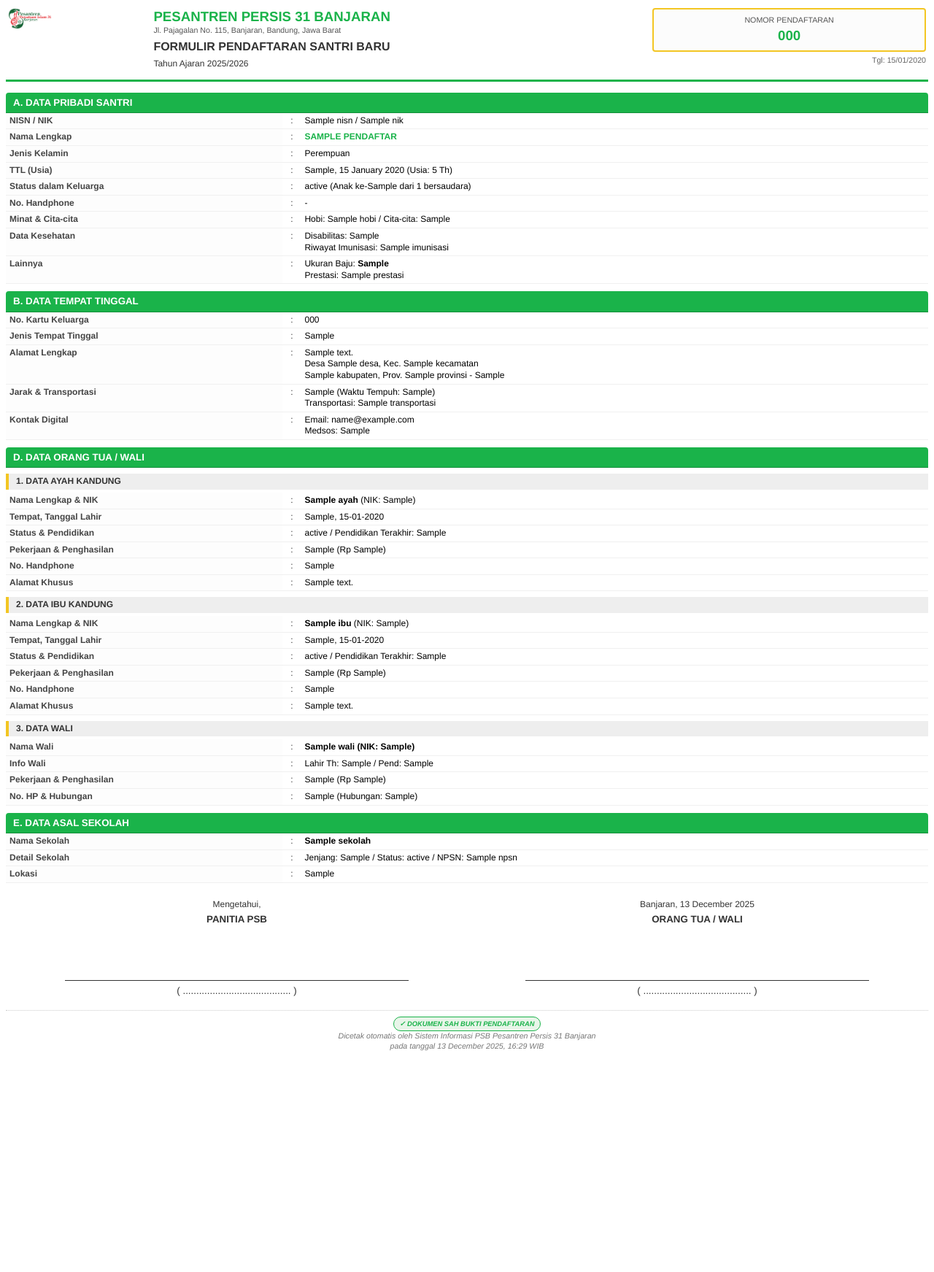
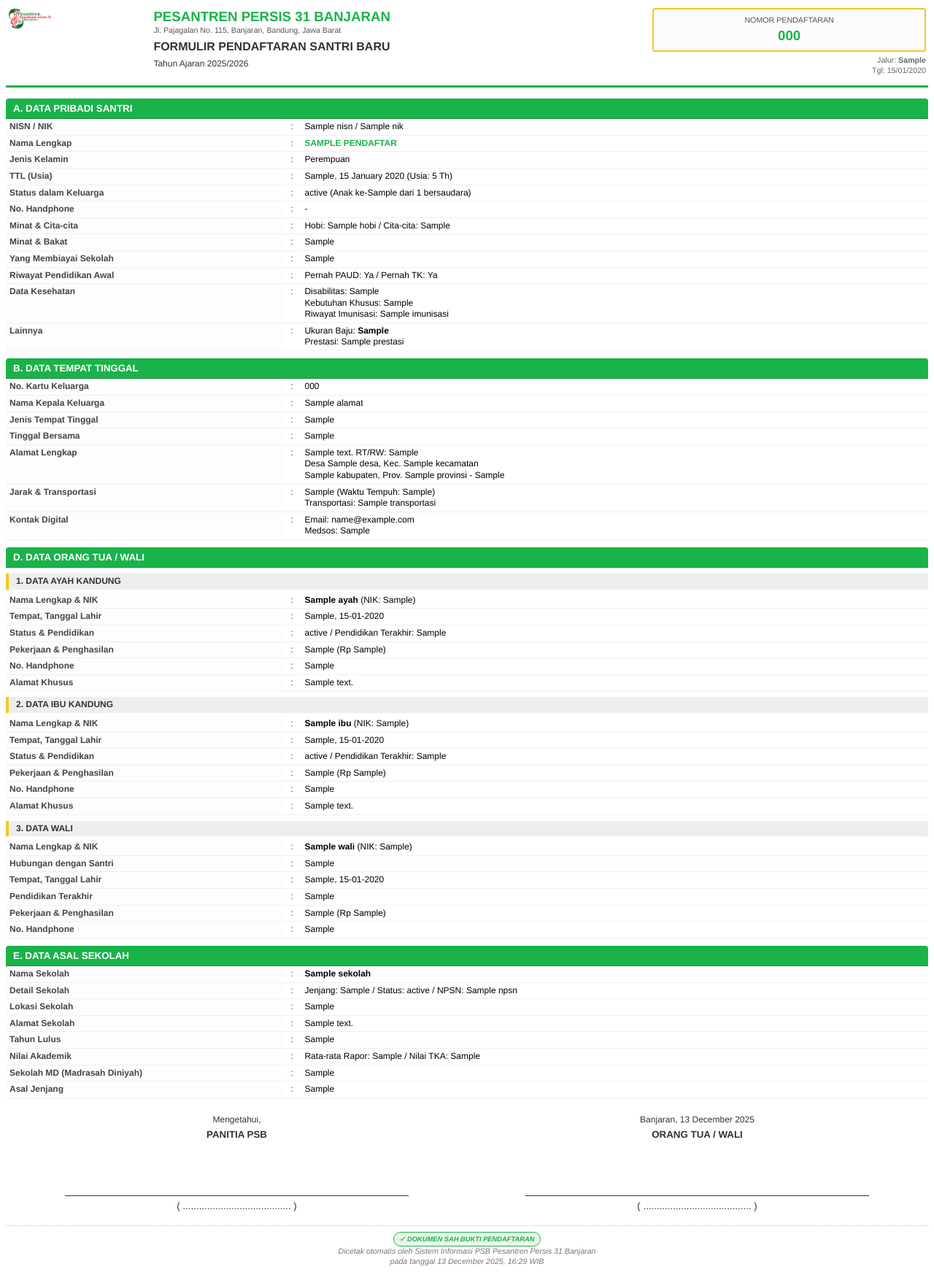
Before and after one commit to yoezron/webpsb, a CodeIgniter 4 app: the page made by app/Views/pendaftaran/pdf_lengkap_template.php in a window 1280 px wide. Shown: the whole page at 73% size. Before the commit the page ends 1440 px from the top, so only its background shows below. Run offline with PHP 8.4 and a stand-in for CodeIgniter, Linux system fonts and the light colour scheme; the template is opened without the code that fills it: most values are stand-ins (such as "Sample title", 1, 10 or a date in 2020); some libraries are stand-ins or nearby versions.

Commit message:
feat: Complete PDF template with all available data fields
- Add pendaftar fields: minat_bakat, yang_membiayai_sekolah, pernah_paud, pernah_tk, kebutuhan_khusus
- Add alamat fields: nama_kepala_keluarga, rt_rw, tinggal_bersama
- Update wali section: tempat_lahir_wali, tanggal_lahir_wali, improved formatting
- Add sekolah fields: alamat_sekolah, tahun_lulus, rata_rata_rapor, nilai_tka, sekolah_md, asal_jenjang
- Add jalur_pendaftaran to header section

```diff
--- a/app/Views/pendaftaran/pdf_lengkap_template.php
+++ b/app/Views/pendaftaran/pdf_lengkap_template.php
@@ -252,6 +252,7 @@
                     <span class="reg-number"><?= esc($pendaftar['nomor_pendaftaran']) ?></span>
                 </div>
                 <div style="font-size: 8pt; margin-top: 5px; color: #666;">
+                    Jalur: <strong><?= esc($pendaftar['jalur_pendaftaran'] ?? '-') ?></strong><br>
                     Tgl: <?= date('d/m/Y', strtotime($pendaftar['tanggal_daftar'])) ?>
                 </div>
             </td>
@@ -303,10 +304,29 @@
                 <td class="td-value">Hobi: <?= esc($pendaftar['hobi'] ?? '-') ?> / Cita-cita: <?= esc($pendaftar['cita_cita'] ?? '-') ?></td>
             </tr>
             <tr>
+                <td class="td-label">Minat & Bakat</td>
+                <td class="td-sep">:</td>
+                <td class="td-value"><?= esc($pendaftar['minat_bakat'] ?: '-') ?></td>
+            </tr>
+            <tr>
+                <td class="td-label">Yang Membiayai Sekolah</td>
+                <td class="td-sep">:</td>
+                <td class="td-value"><?= esc($pendaftar['yang_membiayai_sekolah'] ?? '-') ?></td>
+            </tr>
+            <tr>
+                <td class="td-label">Riwayat Pendidikan Awal</td>
+                <td class="td-sep">:</td>
+                <td class="td-value">
+                    Pernah PAUD: <?= !empty($pendaftar['pernah_paud']) ? 'Ya' : 'Tidak' ?> /
+                    Pernah TK: <?= !empty($pendaftar['pernah_tk']) ? 'Ya' : 'Tidak' ?>
+                </td>
+            </tr>
+            <tr>
                 <td class="td-label">Data Kesehatan</td>
                 <td class="td-sep">:</td>
                 <td class="td-value">
                     Disabilitas: <?= esc($pendaftar['kebutuhan_disabilitas'] ?: 'Tidak ada') ?> <br>
+                    Kebutuhan Khusus: <?= esc($pendaftar['kebutuhan_khusus'] ?: 'Tidak ada') ?> <br>
                     Riwayat Imunisasi: <?= esc($pendaftar['imunisasi'] ?: '-') ?>
                 </td>
             </tr>
@@ -331,15 +351,26 @@
                     <td class="td-value"><?= esc($alamat['nomor_kk'] ?? '-') ?></td>
                 </tr>
                 <tr>
+                    <td class="td-label">Nama Kepala Keluarga</td>
+                    <td class="td-sep">:</td>
+                    <td class="td-value"><?= esc($alamat['nama_kepala_keluarga'] ?? '-') ?></td>
+                </tr>
+                <tr>
                     <td class="td-label">Jenis Tempat Tinggal</td>
                     <td class="td-sep">:</td>
                     <td class="td-value"><?= esc($alamat['jenis_tempat_tinggal'] ?? '-') ?></td>
                 </tr>
                 <tr>
+                    <td class="td-label">Tinggal Bersama</td>
+                    <td class="td-sep">:</td>
+                    <td class="td-value"><?= esc($alamat['tinggal_bersama'] ?? '-') ?></td>
+                </tr>
+                <tr>
                     <td class="td-label">Alamat Lengkap</td>
                     <td class="td-sep">:</td>
                     <td class="td-value">
-                        <?= esc($alamat['alamat'] ?? '-') ?><br>
+                        <?= esc($alamat['alamat'] ?? '-') ?>
+                        <?= !empty($alamat['rt_rw']) ? ' RT/RW: ' . esc($alamat['rt_rw']) : '' ?><br>
                         Desa <?= esc($alamat['desa'] ?? '-') ?>, Kec. <?= esc($alamat['kecamatan'] ?? '-') ?><br>
                         <?= esc($alamat['kabupaten'] ?? '-') ?>, Prov. <?= esc($alamat['provinsi'] ?? '-') ?>
                         <?= !empty($alamat['kode_pos']) ? ' - ' . esc($alamat['kode_pos']) : '' ?>
@@ -479,16 +510,26 @@
             <div class="sub-header">3. DATA WALI</div>
             <table class="table-data">
                 <tr>
-                    <td class="td-label">Nama Wali</td>
+                    <td class="td-label">Nama Lengkap & NIK</td>
                     <td class="td-sep">:</td>
-                    <td class="td-value text-bold"><?= esc($wali['nama_wali']) ?> (NIK: <?= esc($wali['nik_wali'] ?? '-') ?>)</td>
+                    <td class="td-value text-bold"><?= esc($wali['nama_wali']) ?> <span style="font-weight:normal">(NIK: <?= esc($wali['nik_wali'] ?? '-') ?>)</span></td>
                 </tr>
                 <tr>
-                    <td class="td-label">Info Wali</td>
+                    <td class="td-label">Hubungan dengan Santri</td>
+                    <td class="td-sep">:</td>
+                    <td class="td-value"><?= esc($wali['hubungan_wali'] ?? '-') ?></td>
+                </tr>
+                <tr>
+                    <td class="td-label">Tempat, Tanggal Lahir</td>
                     <td class="td-sep">:</td>
                     <td class="td-value">
-                        Lahir Th: <?= esc($wali['tahun_lahir_wali'] ?? '-') ?> / Pend: <?= esc($wali['pendidikan_wali'] ?? '-') ?>
+                        <?= esc($wali['tempat_lahir_wali'] ?? '-') ?>, <?= !empty($wali['tanggal_lahir_wali']) ? date('d-m-Y', strtotime($wali['tanggal_lahir_wali'])) : '-' ?>
                     </td>
+                </tr>
+                <tr>
+                    <td class="td-label">Pendidikan Terakhir</td>
+                    <td class="td-sep">:</td>
+                    <td class="td-value"><?= esc($wali['pendidikan_wali'] ?? '-') ?></td>
                 </tr>
                 <tr>
                     <td class="td-label">Pekerjaan & Penghasilan</td>
@@ -498,9 +539,9 @@
                     </td>
                 </tr>
                 <tr>
-                    <td class="td-label">No. HP & Hubungan</td>
+                    <td class="td-label">No. Handphone</td>
                     <td class="td-sep">:</td>
-                    <td class="td-value"><?= esc($wali['hp_wali'] ?? '-') ?> (Hubungan: <?= esc($wali['hubungan_wali'] ?? '-') ?>)</td>
+                    <td class="td-value"><?= esc($wali['hp_wali'] ?? '-') ?></td>
                 </tr>
             </table>
         <?php endif; ?>
@@ -525,9 +566,37 @@
                     </td>
                 </tr>
                 <tr>
-                    <td class="td-label">Lokasi</td>
+                    <td class="td-label">Lokasi Sekolah</td>
                     <td class="td-sep">:</td>
                     <td class="td-value"><?= esc($sekolah['lokasi_sekolah'] ?? '-') ?></td>
+                </tr>
+                <tr>
+                    <td class="td-label">Alamat Sekolah</td>
+                    <td class="td-sep">:</td>
+                    <td class="td-value"><?= esc($sekolah['alamat_sekolah'] ?? '-') ?></td>
+                </tr>
+                <tr>
+                    <td class="td-label">Tahun Lulus</td>
+                    <td class="td-sep">:</td>
+                    <td class="td-value"><?= esc($sekolah['tahun_lulus'] ?? '-') ?></td>
+                </tr>
+                <tr>
+                    <td class="td-label">Nilai Akademik</td>
+                    <td class="td-sep">:</td>
+                    <td class="td-value">
+                        Rata-rata Rapor: <?= esc($sekolah['rata_rata_rapor'] ?? '-') ?> /
+                        Nilai TKA: <?= esc($sekolah['nilai_tka'] ?? '-') ?>
+                    </td>
+                </tr>
+                <tr>
+                    <td class="td-label">Sekolah MD (Madrasah Diniyah)</td>
+                    <td class="td-sep">:</td>
+                    <td class="td-value"><?= esc($sekolah['sekolah_md'] ?: '-') ?></td>
+                </tr>
+                <tr>
+                    <td class="td-label">Asal Jenjang</td>
+                    <td class="td-sep">:</td>
+                    <td class="td-value"><?= esc($sekolah['asal_jenjang'] ?? '-') ?></td>
                 </tr>
             </table>
         </div>
```
